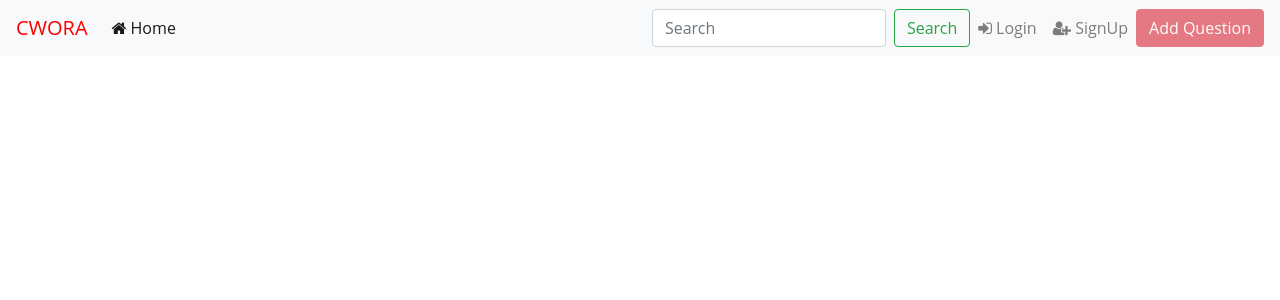
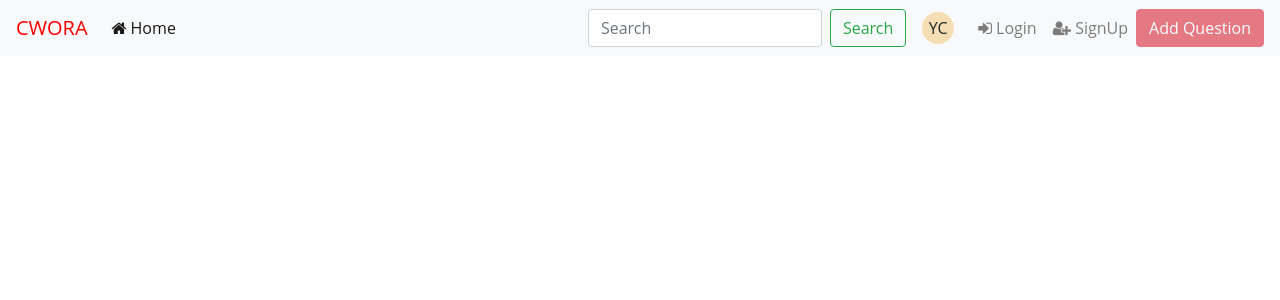
Before and after one commit to psnehas/CMPE-273-Team-Project-Quora, a React (Create React App) app in the folder frontend/: page /profile in a window 1280 px wide. Shown: the top 300 px of the page. Built offline with nearby package versions, Linux system fonts and the light colour scheme.

Commit message:
add user clickable to navbar

```diff
--- a/frontend/src/components/NavBar/Navbar.js
+++ b/frontend/src/components/NavBar/Navbar.js
@@ -83,6 +83,11 @@ class navbar extends Component {
                             <Button variant="outline-success">Search</Button>
                         </Form>
                     </Nav>
+                    <Nav.Item>
+                        <div style={{ margin: '0 1em 0 1em', borderRadius: 50, backgroundColor: "wheat", textAlign: "center", width: "2em", height: "2em" }}>
+                            <span style={{ verticalAlign: "sub" }}>YC</span>
+                        </div>
+                    </Nav.Item>
                     {navLogin}
 
                     <Button variant="danger"
```
